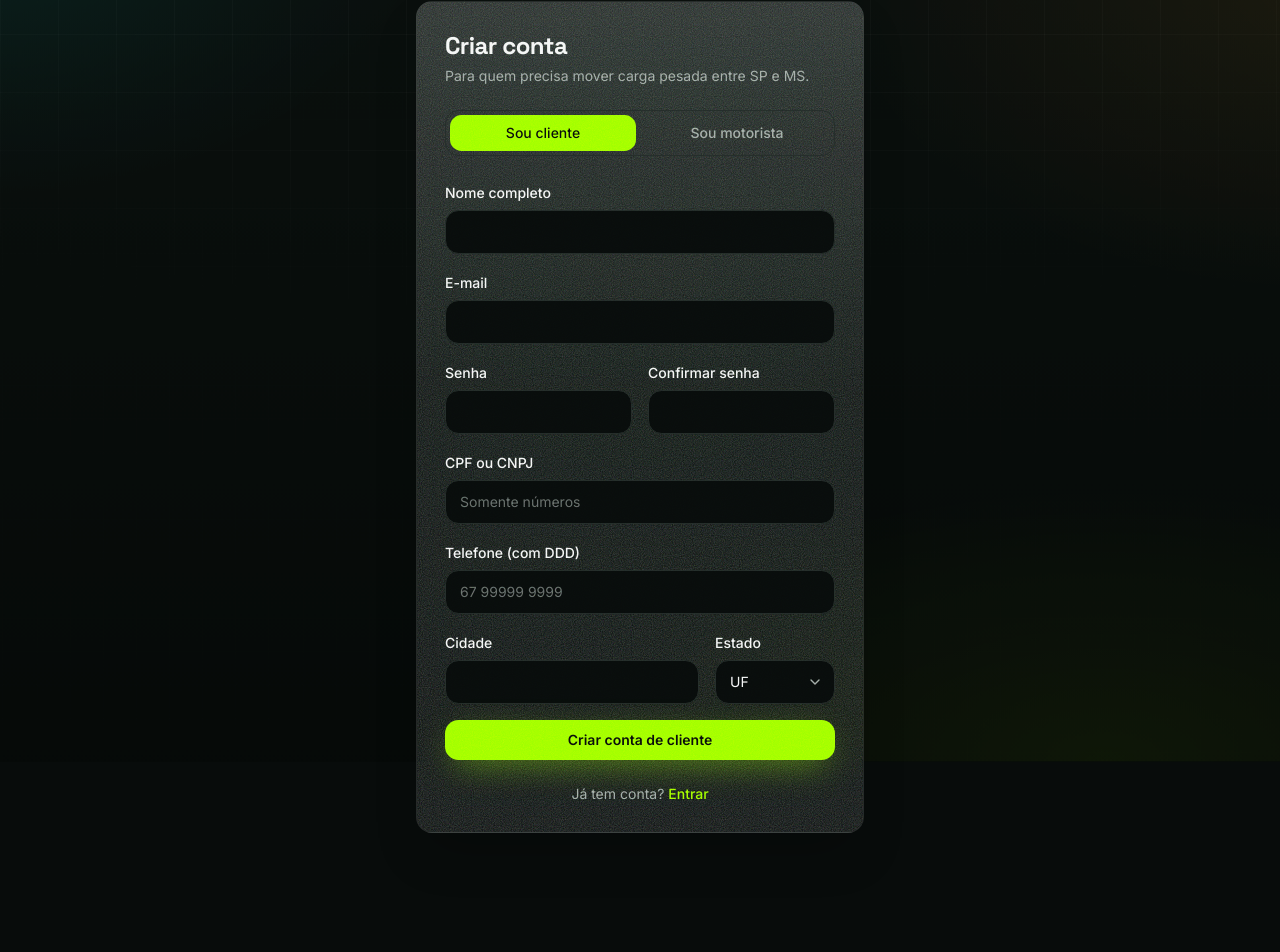
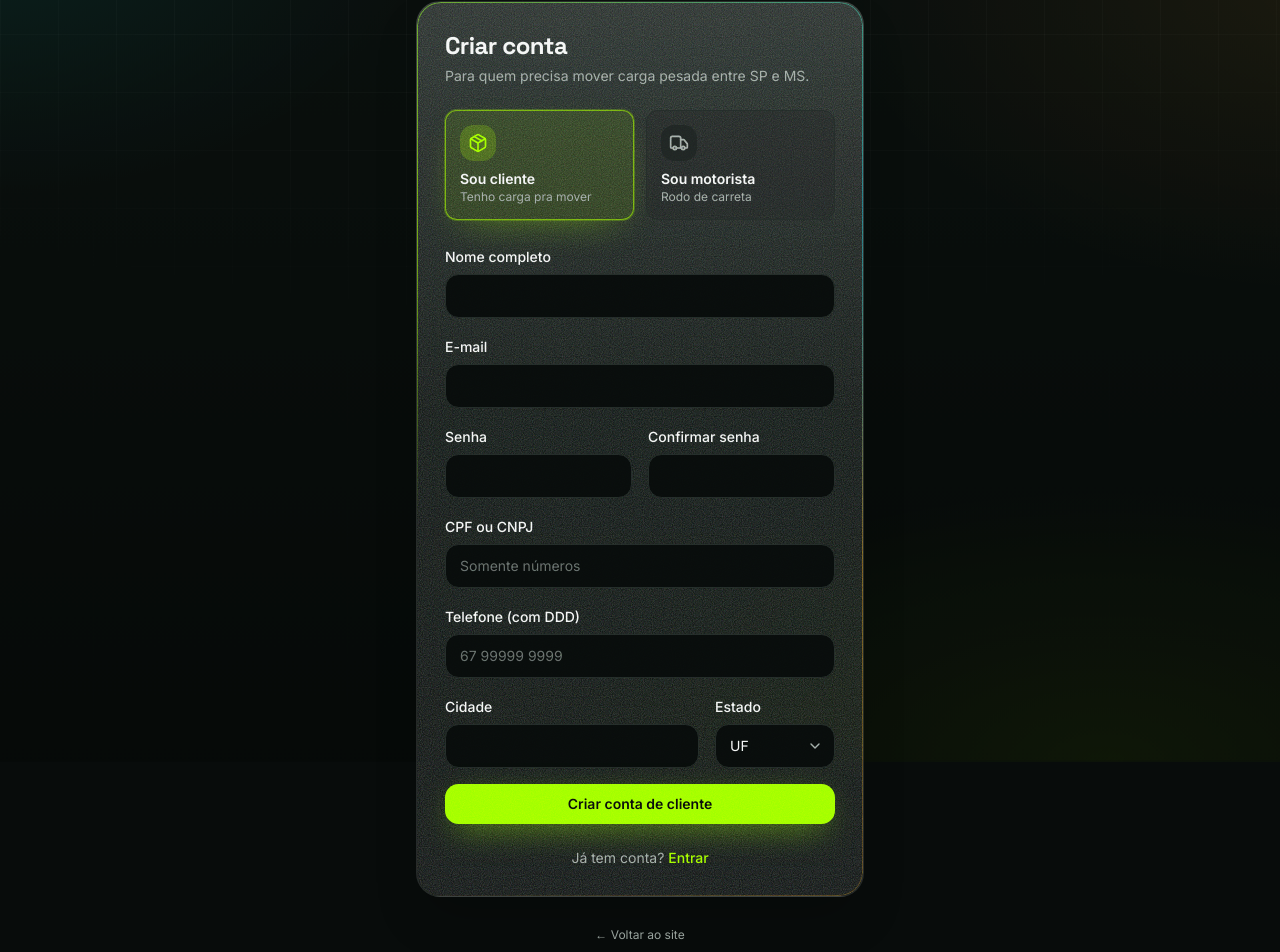
Before and after one commit to eduhux/trajetto-163, a Next.js app: page /cadastro in a window 1280 px wide. Shown: the part 140-1092 px from the top of the page. Before the commit the page ends 1021 px from the top, so only its background shows below. Built offline with nearby package versions, Linux system fonts and the light colour scheme; no server answers.

Commit message:
style: telas de auth com vidro, borda de luz e seletor de conta em cards

```diff
--- a/src/app/(auth)/cadastro/page.tsx
+++ b/src/app/(auth)/cadastro/page.tsx
@@ -3,6 +3,8 @@
 import { Suspense, useState } from "react";
 import Link from "next/link";
 import { useSearchParams } from "next/navigation";
+import { Package, Truck } from "lucide-react";
+import { cn } from "@/lib/utils";
 import { CadastroClienteForm } from "@/features/auth/components/cadastro-cliente-form";
 import { CadastroMotoristaForm } from "@/features/auth/components/cadastro-motorista-form";
 import type { TipoConta } from "@/types";
@@ -24,21 +26,42 @@ function CadastroConteudo() {
         </p>
       </div>
 
-      <div className="grid grid-cols-2 gap-2 rounded-lg border border-border p-1">
-        {(["cliente", "motorista"] as const).map((t) => (
+      <div className="grid grid-cols-2 gap-3">
+        {(
+          [
+            { t: "cliente", icone: Package, titulo: "Sou cliente", desc: "Tenho carga pra mover" },
+            { t: "motorista", icone: Truck, titulo: "Sou motorista", desc: "Rodo de carreta" },
+          ] as const
+        ).map(({ t, icone: Icone, titulo, desc }) => {
+          const ativo = tipo === t;
+          return (
             <button
               key={t}
               type="button"
               onClick={() => setTipo(t)}
-            className={`rounded-md py-2 text-sm font-medium transition-colors ${
-              tipo === t
-                ? "bg-trajetto text-carbon-950"
-                : "text-muted-foreground hover:text-foreground"
-            }`}
+              aria-pressed={ativo}
+              className={cn(
+                "flex flex-col items-start gap-2 rounded-xl border p-3.5 text-left transition-all",
+                ativo
+                  ? "border-trajetto/60 bg-trajetto/10 shadow-[0_0_0_1px_rgba(158,255,0,0.22),0_14px_40px_-18px_rgba(158,255,0,0.4)]"
+                  : "border-border bg-secondary/30 hover:border-trajetto/30",
+              )}
             >
-            {t === "cliente" ? "Sou cliente" : "Sou motorista"}
+              <span
+                className={cn(
+                  "flex size-9 items-center justify-center rounded-lg",
+                  ativo ? "bg-trajetto/20 text-trajetto" : "bg-secondary text-muted-foreground",
+                )}
+              >
+                <Icone className="size-5" />
+              </span>
+              <span>
+                <span className="block text-sm font-semibold text-foreground">{titulo}</span>
+                <span className="block text-xs text-muted-foreground">{desc}</span>
+              </span>
             </button>
-        ))}
+          );
+        })}
       </div>
 
       {tipo === "cliente" ? <CadastroClienteForm /> : <CadastroMotoristaForm />}
--- a/src/app/(auth)/layout.tsx
+++ b/src/app/(auth)/layout.tsx
@@ -1,6 +1,7 @@
 "use client";
 
 import { useEffect, type ReactNode } from "react";
+import Link from "next/link";
 import { usePathname, useRouter } from "next/navigation";
 import { Logo } from "@/components/shared/logo";
 import { TelaCarregando } from "@/components/shared/loading";
@@ -26,10 +27,17 @@ export default function AuthLayout({ children }: { children: ReactNode }) {
 
   return (
     <main className="relative flex min-h-screen items-center justify-center px-5 py-12">
+      {/* Brilhos de fundo que flutuam suavemente */}
       <div
         aria-hidden
-        className="pointer-events-none absolute left-1/2 top-1/4 -z-10 h-72 w-72 -translate-x-1/2 rounded-full bg-trajetto/10 blur-[110px]"
+        className="animate-float pointer-events-none absolute left-1/2 top-[16%] -z-10 size-72 -translate-x-1/2 rounded-full bg-trajetto/12 blur-[110px]"
       />
+      <div
+        aria-hidden
+        style={{ animationDelay: "-3.5s" }}
+        className="animate-float pointer-events-none absolute bottom-[12%] right-[14%] -z-10 size-64 rounded-full bg-cyan-400/8 blur-[120px]"
+      />
+
       <div className="w-full max-w-md">
         <div className="mb-3 flex justify-center">
           <Logo size="md" />
@@ -37,8 +45,18 @@ export default function AuthLayout({ children }: { children: ReactNode }) {
         <p className="mb-8 text-center font-mono text-[11px] uppercase tracking-[0.25em] text-muted-foreground">
           Fretes de carreta · SP ⇄ MS
         </p>
-        <div className="surface grain relative overflow-hidden rounded-2xl p-7 shadow-2xl">
+
+        <div className="surface grain gradient-border relative overflow-hidden rounded-3xl p-7 shadow-2xl">
           {children}
+        </div>
+
+        <div className="mt-6 text-center">
+          <Link
+            href="/"
+            className="text-xs text-muted-foreground underline-offset-4 hover:text-foreground hover:underline"
+          >
+            ← Voltar ao site
+          </Link>
         </div>
       </div>
     </main>
```
Lines whose indentation alone changed are shown as unchanged.
